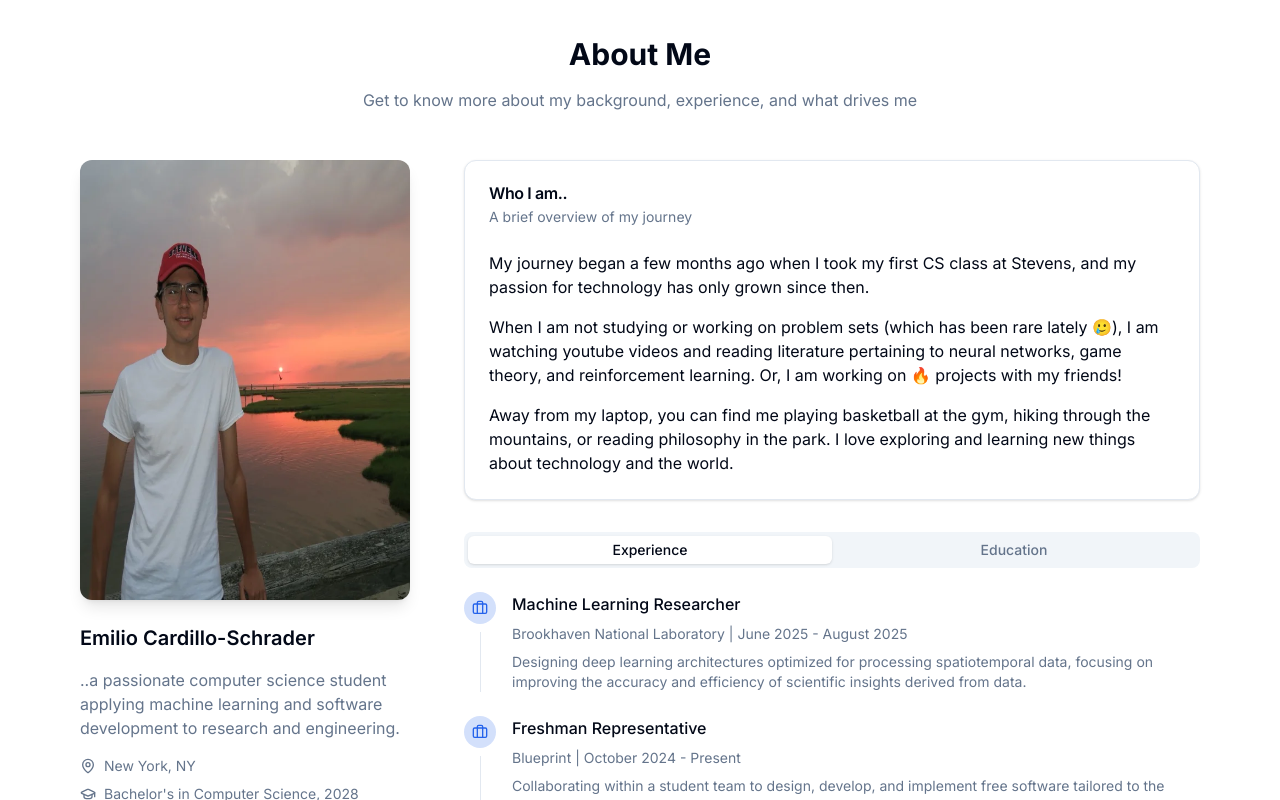
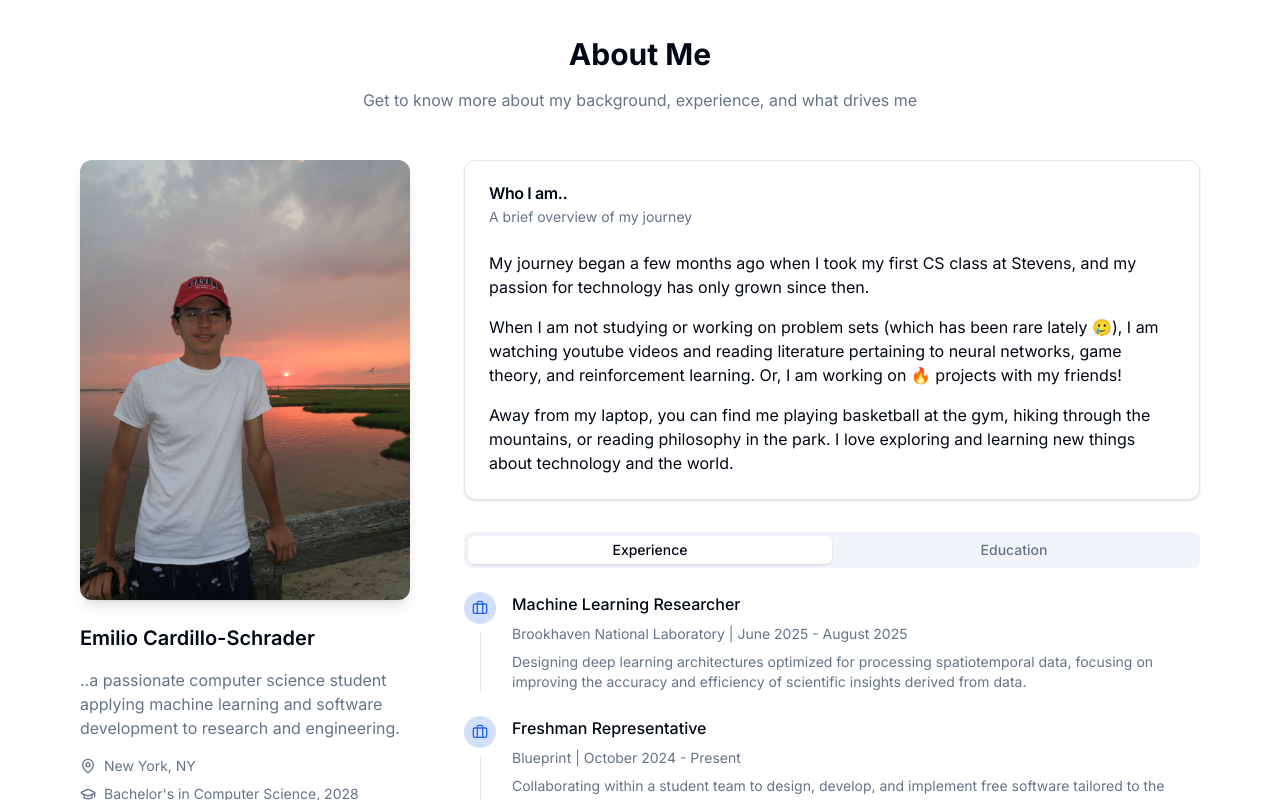
Before and after one commit to emicscs/portfolio, a Next.js app: page / in a window 1280 px wide. Shown: the part 581-1381 px from the top of the page. Built offline with nearby package versions, Linux system fonts and the light colour scheme.

Commit message:
fixed photo

```diff
--- a/components/about-section.tsx
+++ b/components/about-section.tsx
@@ -73,7 +73,7 @@ export function AboutSection() {
           >
             <div className="relative w-[330px] aspect-[3/4] overflow-hidden rounded-xl mb-6 shadow-lg">
               <Image
-                src="/IMG_0880.webp"
+                src="/sunset.webp"
                 alt="Profile Photo"
                 fill
                 className="object-cover object-center"
```
Also changed, not shown: public/sunset.webp (added).
